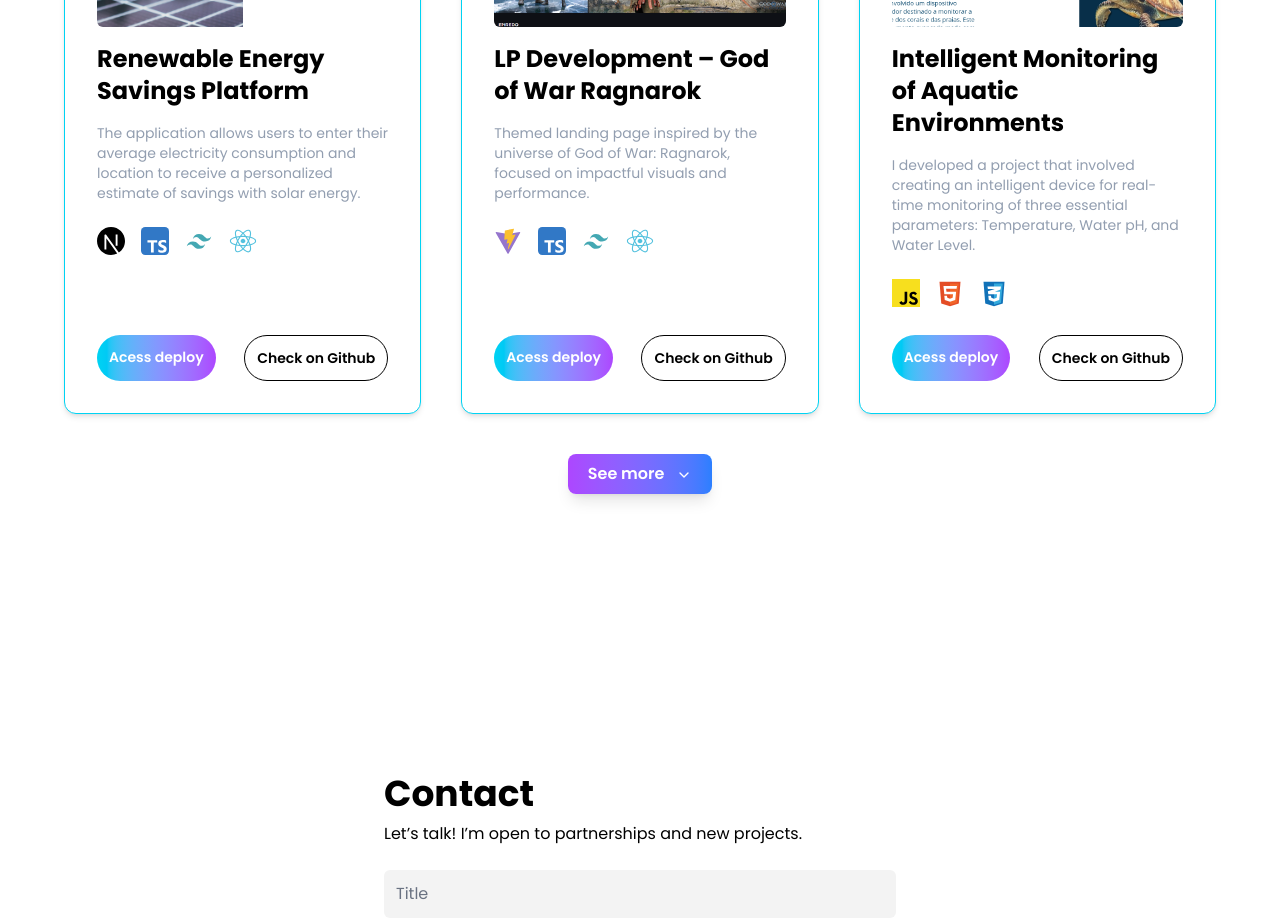
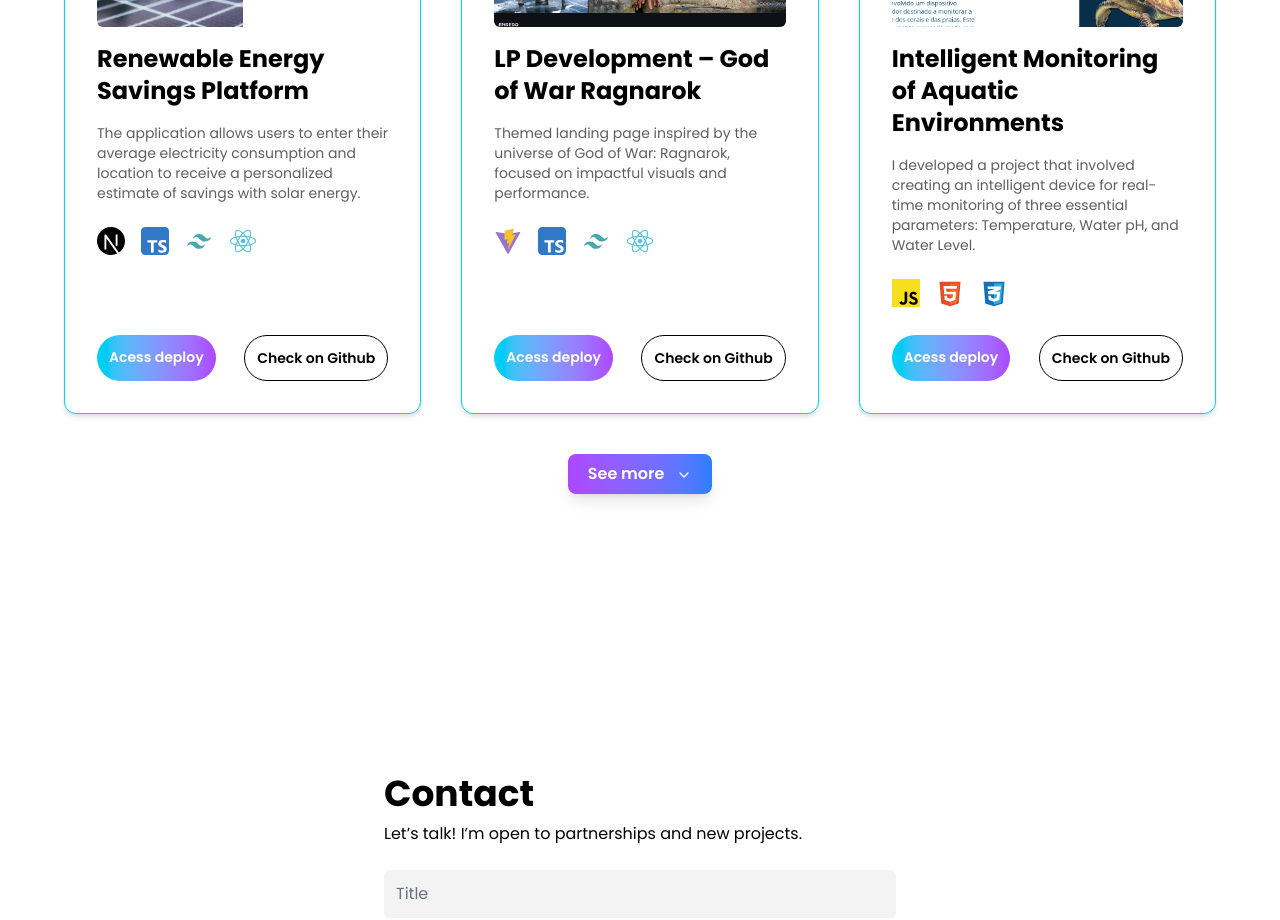
Before and after one commit to joaosilvaz/portfolio, a Next.js app: page /en in a window 1280 px wide. Shown: the part 3180-4100 px from the top of the page. Built offline with nearby package versions, Linux system fonts and the light colour scheme.

Commit message:
fix: update description text color in projects component

```diff
--- a/src/components/Projects.tsx
+++ b/src/components/Projects.tsx
@@ -105,7 +105,7 @@ export default function Projects() {
                                 </a>
                             </div>
                             <h3 className="md:text-2xl text-xl font-bold mb-4 mt-4">{project.title}</h3>
-                            <p className="text-[rgb(146,158,176)] mb-6 md:text-sm text-sm">{project.description}</p>
+                            <p className="text-[rgb(95,95,95)] dark:text-[rgb(146,158,176)] mb-6 md:text-sm text-sm">{project.description}</p>
 
                             <div className="flex flex-wrap gap-4 mb-4 md:justify-start justify-center">
                                 {mounted && project.techs.map((tech, idx) => {
```
